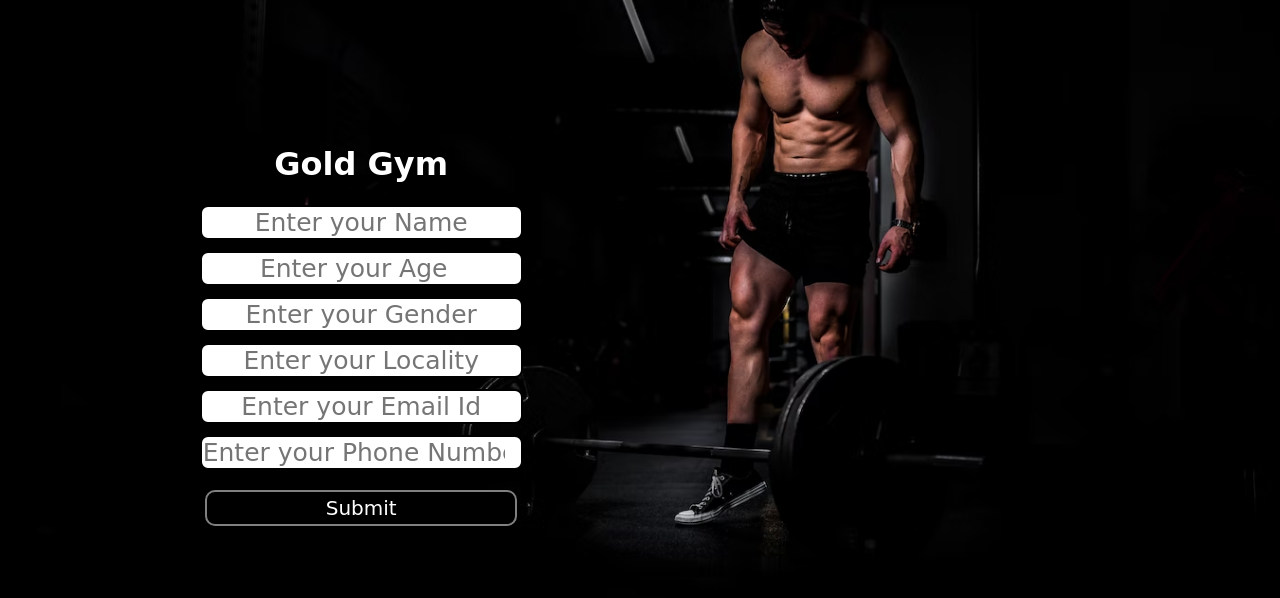
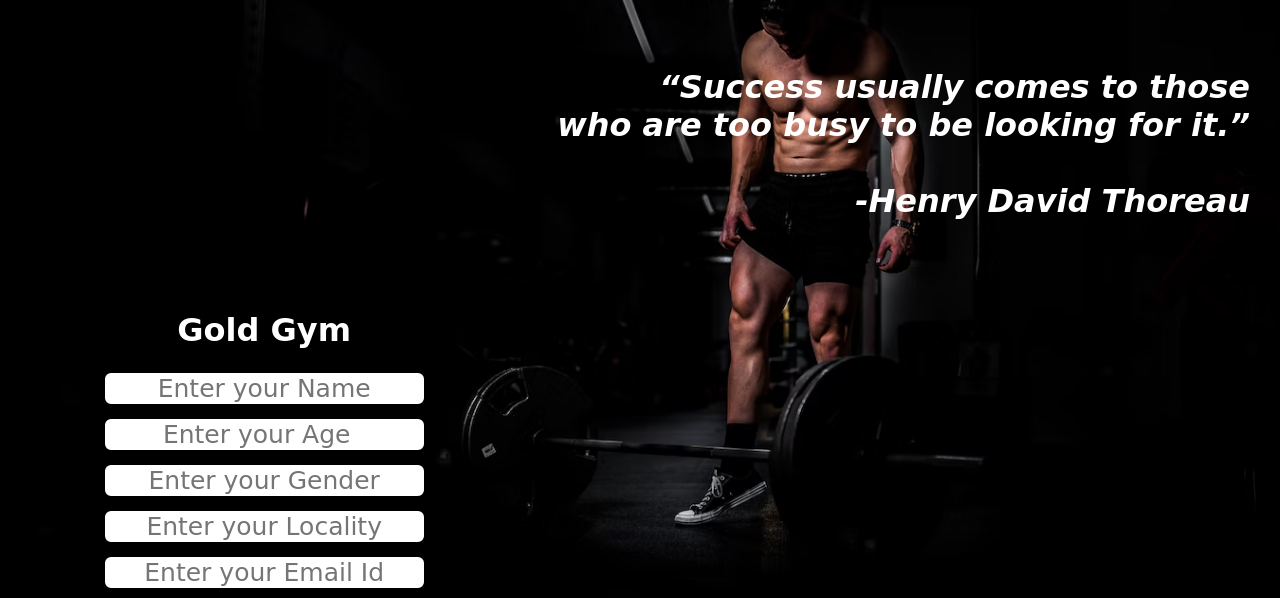
Before and after one commit to Parthsa23/Fitness-Gym, a plain HTML site: page index.html in a window 1280 px wide. Shown: the part 170-768 px from the top of the page. Drawn offline with Linux system fonts and the light colour scheme.

Commit message:
added quote class in html and added some styling

```diff
--- a/index.html
+++ b/index.html
@@ -34,6 +34,12 @@
         </div>
 
     </header>
+    <div class="quote">
+        <h1>“Success usually comes to those  <br> who are too busy to be looking for it.”
+
+            <br> <br> -Henry David Thoreau</h1>
+    </div>
+
     <div class="container">
 
         <h1>Gold Gym</h1>
--- a/style.css
+++ b/style.css
@@ -85,7 +85,7 @@ body{
 }
 .container {
     /* border: 2px solid white; */
-    margin: 76px 80px;
+    margin: -62px -17px;
     padding: 70px;
     width: 33%;
     border-radius: 28px;
@@ -113,6 +113,14 @@ body{
 }
 .container button {
     display: block;
-    width: 74%;
+    width: 50%;
     margin: 20px auto;
 }
+.quote{
+text-align: right;
+/* border: 2px solid red; */
+display:grid;
+padding: 40px 30px;
+font-style: italic;
+
+}
```
